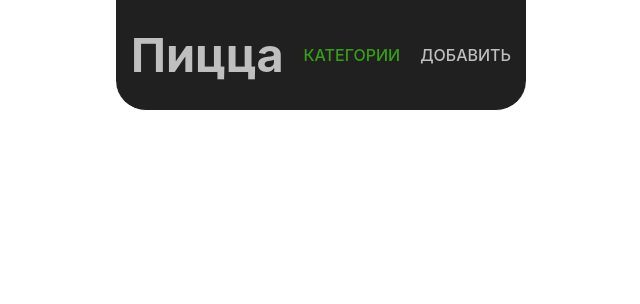
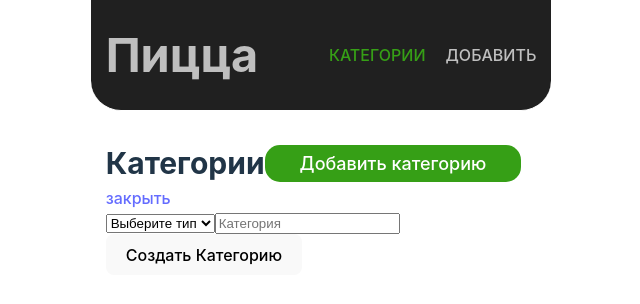
Before and after one commit to TimLedger/test9, a React (Vite) app: page /categories/add-categories in a window 1280 px wide. Shown: the top 304 px of the page, without its empty margins (319-959 px from the left). Built offline with nearby package versions, Linux system fonts and the light colour scheme.

Commit message:
добавлена возможность добавлять категории, написан санк и слайс

```diff
--- a/src/app/store.ts
+++ b/src/app/store.ts
@@ -1,8 +1,9 @@
 import { configureStore } from "@reduxjs/toolkit";
+import {categoriesReducers} from "../store/categoriesSlice";
 
 export const store = configureStore({
   reducer: {
-
+    categories: categoriesReducers,
   },
 });
 
--- a/src/components/CategoryForm/CategoryForm.tsx
+++ b/src/components/CategoryForm/CategoryForm.tsx
@@ -1,10 +1,89 @@
+import React, { useState } from 'react';
+import { Link, useNavigate } from 'react-router-dom';
+import {useAppDispatch, useAppSelector} from "../../app/hooks";
+import { categoryAdd } from "../../store/categoriesThunk";
+import Preloader from '../../components/Preloader/Preloader';
+import { Category } from '../../types';
 import './CategoryForm.css';
 
 const CategoryForm = () => {
+  const navigate = useNavigate();
+  const loading = useAppSelector(state => state.categories);
+  const dispatch = useAppDispatch();
+  const [filling, setFilling] = useState<Category>({
+    type: '',
+    name: '',
+  });
+  const russianToTranslit = (text: string) => {
+    const rusToEngMap: {[key: string]: string} = {
+      'а': 'a', 'б': 'b', 'в': 'v', 'г': 'g', 'д': 'd', 'е': 'e', 'ё': 'yo', 'ж': 'zh', 'з': 'z', 'и': 'i',
+      'й': 'j', 'к': 'k', 'л': 'l', 'м': 'm', 'н': 'n', 'о': 'o', 'п': 'p', 'р': 'r', 'с': 's', 'т': 't',
+      'у': 'u', 'ф': 'f', 'х': 'h', 'ц': 'c', 'ч': 'ch', 'ш': 'sh', 'щ': 'sch', 'ъ': '', 'ы': 'y', 'ь': '',
+      'э': 'e', 'ю': 'yu', 'я': 'ya'
+    };
+
+    return text.split('').map(char => rusToEngMap[char] || char).join('');
+  };
+
+  const categoryChanged = (event: React.ChangeEvent<HTMLSelectElement | HTMLInputElement>) => {
+      const { name, value } = event.target;
+      setFilling(prevState => ({
+          ...prevState,
+          [name]: value,
+      }));
+  };
+
+  const onFormSubmit = async (e: React.FormEvent) => {
+    e.preventDefault();
+    const categoryId = russianToTranslit(filling.name).toLowerCase().replace(/\s+/g, '-');
+    await dispatch(categoryAdd({ id: categoryId, data: filling }));
+
+    navigate('/categories');
+  };
 
   return (
     <div>
-
+      <div className='modal'>
+        <div className='modal-top'>
+          <Link className='modal-close' to="/categories">
+            закрыть
+          </Link>
+        </div>
+        <form onSubmit={onFormSubmit} autoComplete="off" className="form">
+          <div className='form-content'>
+            <div className='form-inputs'>
+              <select
+                id="type"
+                name="type"
+                value={filling.type}
+                onChange={categoryChanged}
+                className="form-input"
+                required
+              >
+              <option value="">Выберите тип</option>
+              <option value="income">Доход</option>
+              <option value="expense">Расход</option>
+              </select>
+              <input
+                id="name"
+                type="text"
+                name="name"
+                value={filling.name}
+                onChange={categoryChanged}
+                className="form-input"
+                placeholder='Категория'
+                required
+              />
+            </div>
+          </div>
+          { loading.postLoading ? (<Preloader />) : (
+            <div className='form-bottom'>
+              <button type="submit" className='form-btn'>Создать Категорию</button>
+            </div>
+          )}
+        </form>
+      </div>
+      <Link className='modal-backdrop' to="/categories"></Link>
     </div>
   );
 };
--- a/src/containers/CategoryList/CategoryList.css
+++ b/src/containers/CategoryList/CategoryList.css
@@ -0,0 +1,26 @@
+.menu-inner {
+    display: flex;
+    justify-content: space-between;
+    align-items: center;
+}
+
+.menu-title {
+    font-size: 30px;
+    margin: 0;
+}
+
+.menu-add {
+    border: none;
+    font-size: 18px;
+    text-decoration: none;
+    border-radius: 15px;
+    padding: 5px 35px;
+    background:#369f16;
+    color: #fff;
+    transition: 0.3s;
+}
+
+.menu-add:hover {
+    background:#21660c;
+    color: #fff;
+}
--- a/src/containers/CategoryList/CategoryList.tsx
+++ b/src/containers/CategoryList/CategoryList.tsx
@@ -1,10 +1,14 @@
-import { Outlet } from 'react-router-dom';
+import { Link, Outlet } from 'react-router-dom';
 import './CategoryList.css';
 
 const CategoryList = () => {
 
   return (
     <div>
+      <div className="menu-inner">
+          <h3 className="menu-title">Категории</h3>
+          <Link to="/categories/add-categories" className="menu-add">Добавить категорию</Link>
+      </div>
       <Outlet />
     </div>
   );
--- /dev/null
+++ b/src/store/categoriesSlice.ts
@@ -0,0 +1,32 @@
+import { Category } from "../types";
+import { createSlice } from "@reduxjs/toolkit";
+import { categoryAdd } from "./categoriesThunk";
+
+interface CategoriesState {
+    category: Category | null;
+    postLoading: boolean;
+}
+
+const initialState: CategoriesState = {
+    category: null,
+    postLoading: false,
+};
+
+const categoriesSlice = createSlice({
+    name: "categories",
+    initialState,
+    reducers: {},
+    extraReducers: (builder) => {
+        builder.addCase(categoryAdd.pending, state => {
+            state.postLoading = true;
+        });
+        builder.addCase(categoryAdd.fulfilled, state => {
+            state.postLoading = false;
+        });
+        builder.addCase(categoryAdd.rejected, state => {
+            state.postLoading = false;
+        });
+    },
+});
+
+export const categoriesReducers = categoriesSlice.reducer;
--- /dev/null
+++ b/src/store/categoriesThunk.ts
@@ -0,0 +1,10 @@
+import { createAsyncThunk } from "@reduxjs/toolkit";
+import axiosApi from "../axiosApi";
+import { Category } from "../types";
+
+export const categoryAdd = createAsyncThunk<void, { id: string; data: Category }>(
+    "category/add",
+    async ({id, data}) => {
+        await axiosApi.put('/categorylist/' + id + '.json', data);
+    },
+);
--- /dev/null
+++ b/src/types.d.ts
@@ -0,0 +1,4 @@
+export interface Category {
+  type: string;
+  name: string;
+}
```
